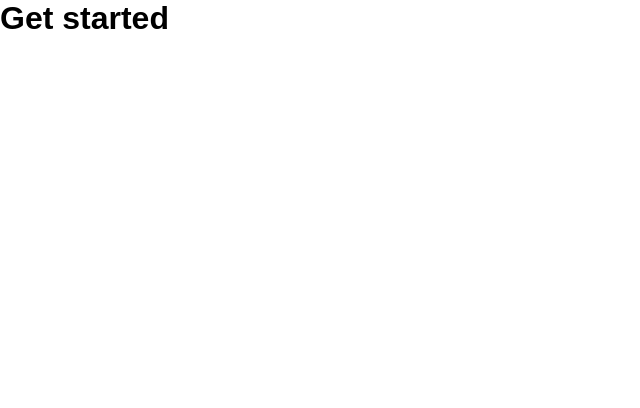
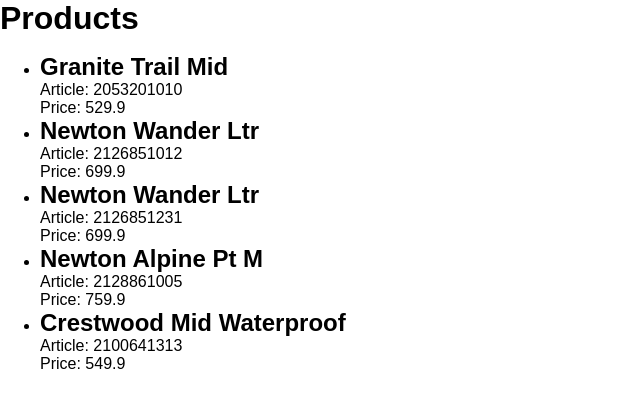
Before and after one commit to DianaGalter/check-price, a React (Vite) app: page / in a window 1280 px wide. Shown: the top 408 px of the page, without its empty margins (0-640 px from the left). Built offline with nearby package versions, Linux system fonts and the light colour scheme.

Commit message:
define product card

```diff
--- a/src/App.tsx
+++ b/src/App.tsx
@@ -1,8 +1,19 @@
+import { products } from "./entities/product/products.mock";
+import { ProductCard } from "./entities/product/ProductCard";
+
 function App() {
-
   return (
-    <main><h1>Get started</h1></main>
-  )
+    <main>
+      <h1>Products</h1>
+      <ul>
+        {products.map((product) => (
+          <li key={product.article}>
+            <ProductCard product={product} />
+          </li>
+        ))}
+      </ul>
+    </main>
+  );
 }
 
-export default App
+export default App;
--- /dev/null
+++ b/src/entities/product/ProductCard.tsx
@@ -0,0 +1,16 @@
+import type { Product } from "./product";
+
+interface ProductCardProps {
+  product: Product;
+}
+
+export const ProductCard = ({product}: ProductCardProps) => {
+  const { name, article, price } = product;
+  return (
+    <article>
+      <h2>{name}</h2>
+      <p>Article: {article}</p>
+      <p>Price: {price}</p>
+    </article>
+  );
+};
--- a/src/entities/product/products.mock.ts
+++ b/src/entities/product/products.mock.ts
@@ -1,4 +1,4 @@
-import { type Product } from "./product";
+import type { Product } from "./product";
 export const products: Product[] = [
     {
     "name": "Granite Trail Mid",
```
